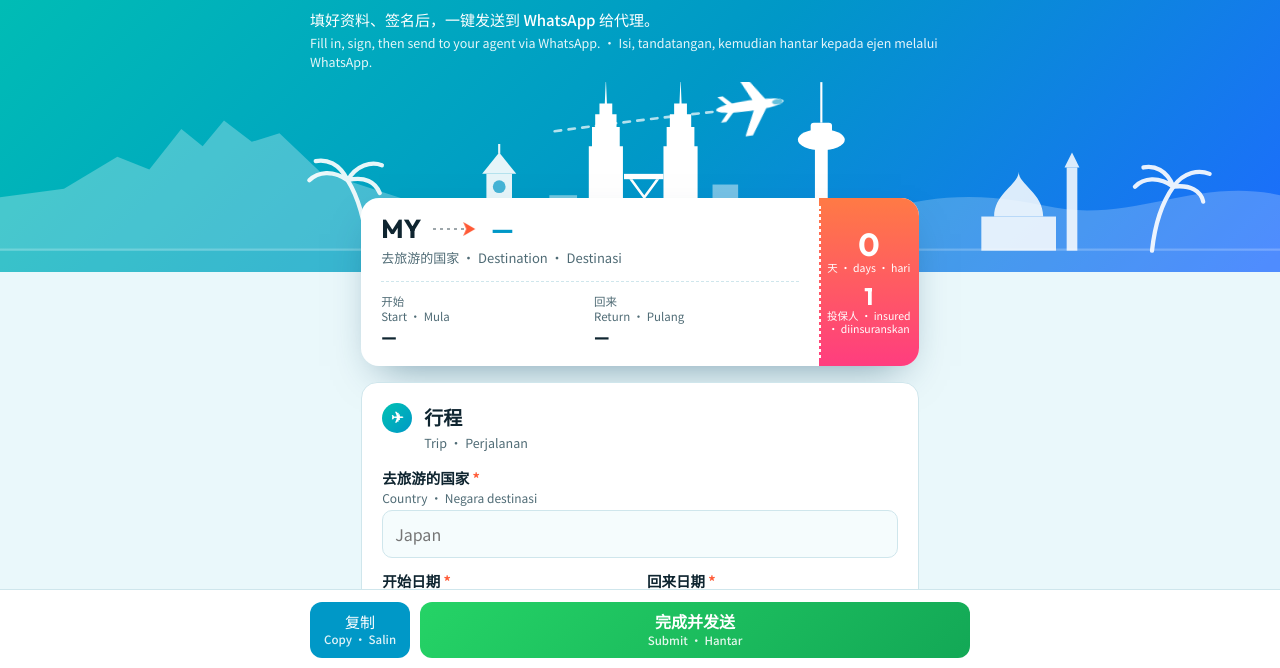
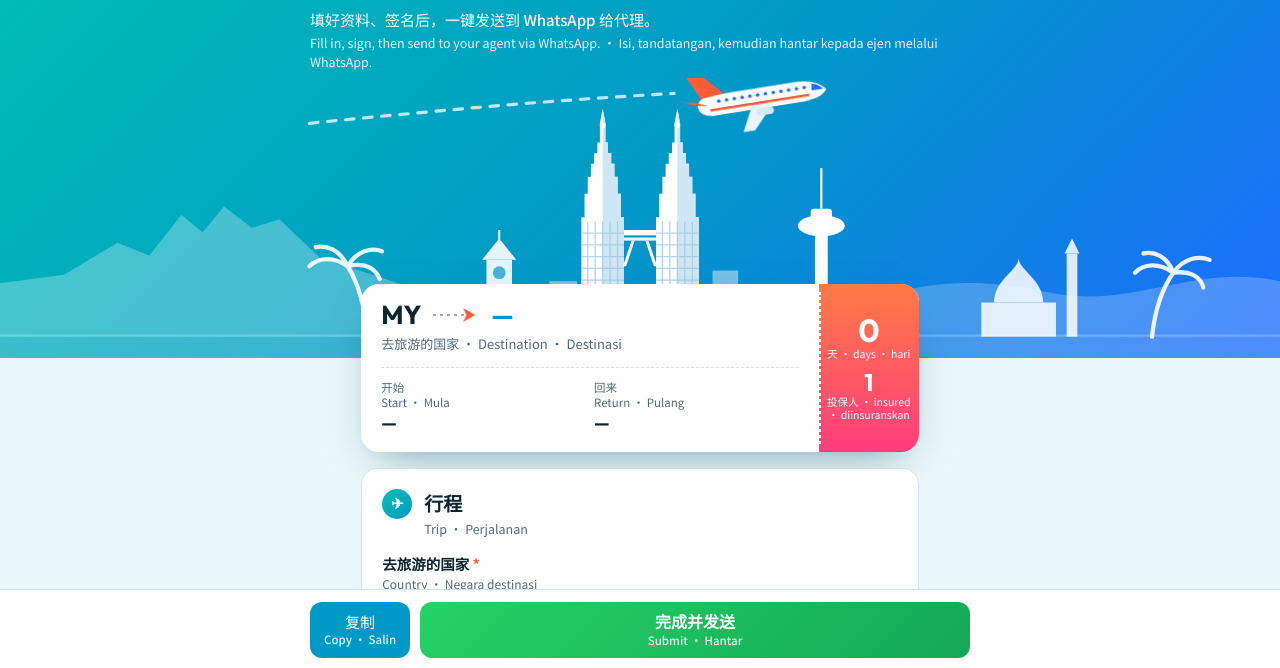
Before and after one commit to stevechua88-hub/CBL-GitHub, a plain HTML site: page agent/index.html in a window 1280 px wide. Shown: the part 130-798 px from the top of the page. Drawn offline with nearby package versions, Linux system fonts and the light colour scheme.

Commit message:
Header: bigger coloured airliner, redrawn Petronas Twin Towers (both versions)
Co-Authored-By: Claude Opus 5.5 <noreply@anthropic.com>
Claude-Session: https://claude.ai/code/session_01FDYrisCgJnuAGynfLqwCCk

```diff
--- a/agent/index.html
+++ b/agent/index.html
@@ -20,7 +20,7 @@
 :root[data-theme=light]{color-scheme:light}:root[data-theme=dark]{color-scheme:dark}
 *{box-sizing:border-box;min-width:0}
 body{margin:0;background:var(--bg);color:var(--ink);font:16px/1.5 "Noto Sans SC","Outfit",system-ui,sans-serif;overflow-x:clip}
-.top{background:linear-gradient(135deg,#00c2b2 0%,#0098c7 55%,#1e6bff 100%);color:#fff;padding:calc(26px + env(safe-area-inset-top)) max(5vw,16px) 200px;position:relative;overflow:hidden}
+.top{background:linear-gradient(135deg,#00c2b2 0%,#0098c7 55%,#1e6bff 100%);color:#fff;padding:calc(26px + env(safe-area-inset-top)) max(5vw,16px) 286px;position:relative;overflow:hidden}
 .top::after{content:"";position:absolute;right:-80px;top:-120px;width:220px;height:220px;opacity:.9;border-radius:50%;background:radial-gradient(circle,#ffe36e 0 38%,rgba(255,227,110,.25) 39% 60%,transparent 61%)}
 .top .in,.wrap{max-width:660px;margin:0 auto;position:relative;z-index:1}
 .brand{font:500 13px/1.3 "Outfit",sans-serif;opacity:.95;letter-spacing:.01em}
@@ -29,7 +29,7 @@ h1{font:700 clamp(30px,8vw,42px)/1.1 "Noto Sans SC",sans-serif;margin:10px 0 4px
 .lead{margin:12px 0 0;font-size:15px;font-weight:500}
 .lead span{display:block;font-size:12.5px;font-weight:400;opacity:.9;margin-top:3px}
 .wrap{padding:0 max(4vw,12px) 140px;margin-top:-74px}
-.sky{position:absolute;left:0;right:0;bottom:0;width:100%;height:190px;z-index:0;pointer-events:none}
+.sky{position:absolute;left:0;right:0;bottom:0;width:100%;height:280px;z-index:0;pointer-events:none}
 .contact{display:flex;flex-wrap:wrap;gap:8px;margin-top:14px}
 .contact a{display:inline-flex;align-items:center;gap:6px;background:rgba(255,255,255,.18);border:1px solid rgba(255,255,255,.5);color:#fff;text-decoration:none;border-radius:999px;padding:7px 13px;font:600 13.5px/1.2 "Outfit","Noto Sans SC",sans-serif}
 .contact a b{font-weight:700;letter-spacing:.02em}
@@ -199,7 +199,7 @@ button:focus-visible{outline:3px solid var(--coral);outline-offset:2px}
   <div class="h1s">Travel Insurance Application<br>Permohonan Insurans Perjalanan</div>
   <p class="lead">填好资料、签名后，一键发送到 WhatsApp 给代理。<span>Fill in, sign, then send to your agent via WhatsApp. · Isi, tandatangan, kemudian hantar kepada ejen melalui WhatsApp.</span></p>
 </div>
-<svg class="sky" viewBox="0 0 1200 190" preserveAspectRatio="xMidYMax slice" aria-hidden="true">
+<svg class="sky" viewBox="0 -90 1200 280" preserveAspectRatio="xMidYMax slice" aria-hidden="true">
   <rect x="0" y="168" width="1200" height="22" fill="#fff" opacity=".22"/>
   <!-- Mount Kinabalu + hills -->
   <path d="M0 170V120L60 112 110 82 140 94 170 56 190 72 210 48 236 68 262 60 300 96 380 122 420 170Z" fill="#fff" opacity=".28"/>
@@ -210,10 +210,16 @@ button:focus-visible{outline:3px solid var(--coral);outline-offset:2px}
   <g fill="#fff" opacity=".9"><rect x="425" y="132" width="86" height="38"/><rect x="456" y="98" width="24" height="34"/><path d="M452 98 468 78 484 98Z"/><rect x="467" y="70" width="2" height="9"/></g>
   <circle cx="468" cy="110" r="6" fill="#0098c7" opacity=".7"/>
   <!-- Petronas Twin Towers -->
-  <g fill="#fff">
-    <path d="M552 170V72h3V54h3V42h4V32h5l1-24 1 24h5v10h4v12h3v18h3v98Z"/>
-    <path d="M622 170V72h3V54h3V42h4V32h5l1-24 1 24h5v10h4v12h3v18h3v98Z"/>
-    <rect x="585" y="98" width="37" height="5"/><path d="M590 103 604 122 618 103h-3l-11 15-11-15Z"/>
+  <g class="twin">
+    <rect x="532" y="148" width="136" height="20" rx="3" fill="#fff" opacity=".85"/>
+    <polygon points="545,168 545,58 548,58 548,36 551,36 551,20 554,20 554,8 557,8 557,-2 560,-2 560,-12 562.4,-12 562.4,-30 565,-44 567.6,-30 567.6,-12 570,-12 570,-2 573,-2 573,8 576,8 576,20 579,20 579,36 582,36 582,58 585,58 585,168" fill="#fff"/><polygon points="565,168 585,168 585,58 582,58 582,36 579,36 579,20 576,20 576,8 573,8 573,-2 570,-2 570,-12 567.6,-12 567.6,-30 565,-44" fill="#cfe7f5"/>
+    <g stroke="#9fcbe4" stroke-width="1.2" opacity=".8"><line x1="551" y1="166" x2="551" y2="62"/><line x1="558" y1="166" x2="558" y2="62"/><line x1="565" y1="166" x2="565" y2="62"/><line x1="572" y1="166" x2="572" y2="62"/><line x1="579" y1="166" x2="579" y2="62"/><line x1="545" y1="150" x2="585" y2="150"/><line x1="545" y1="139" x2="585" y2="139"/><line x1="545" y1="128" x2="585" y2="128"/><line x1="545" y1="117" x2="585" y2="117"/><line x1="545" y1="106" x2="585" y2="106"/><line x1="545" y1="95" x2="585" y2="95"/><line x1="545" y1="84" x2="585" y2="84"/><line x1="545" y1="73" x2="585" y2="73"/></g>
+    <circle cx="565" cy="-28" r="2.6" fill="#fff"/>
+    <polygon points="615,168 615,58 618,58 618,36 621,36 621,20 624,20 624,8 627,8 627,-2 630,-2 630,-12 632.4,-12 632.4,-30 635,-44 637.6,-30 637.6,-12 640,-12 640,-2 643,-2 643,8 646,8 646,20 649,20 649,36 652,36 652,58 655,58 655,168" fill="#fff"/><polygon points="635,168 655,168 655,58 652,58 652,36 649,36 649,20 646,20 646,8 643,8 643,-2 640,-2 640,-12 637.6,-12 637.6,-30 635,-44" fill="#cfe7f5"/>
+    <g stroke="#9fcbe4" stroke-width="1.2" opacity=".8"><line x1="621" y1="166" x2="621" y2="62"/><line x1="628" y1="166" x2="628" y2="62"/><line x1="635" y1="166" x2="635" y2="62"/><line x1="642" y1="166" x2="642" y2="62"/><line x1="649" y1="166" x2="649" y2="62"/><line x1="615" y1="150" x2="655" y2="150"/><line x1="615" y1="139" x2="655" y2="139"/><line x1="615" y1="128" x2="655" y2="128"/><line x1="615" y1="117" x2="655" y2="117"/><line x1="615" y1="106" x2="655" y2="106"/><line x1="615" y1="95" x2="655" y2="95"/><line x1="615" y1="84" x2="655" y2="84"/><line x1="615" y1="73" x2="655" y2="73"/></g>
+    <circle cx="635" cy="-28" r="2.6" fill="#fff"/>
+    <g fill="#fff"><rect x="585" y="70" width="30" height="5"/><rect x="585" y="77" width="30" height="3" opacity=".9"/>
+    <path d="M592 80 584 104h3l8-24ZM608 80 616 104h-3l-8-24Z"/></g>
   </g>
   <!-- Menara KL -->
   <g fill="#fff"><rect x="764" y="74" width="12" height="96"/><ellipse cx="770" cy="66" rx="22" ry="10"/><rect x="760" y="50" width="20" height="10" rx="3"/><rect x="769" y="12" width="2" height="38"/></g>
@@ -225,12 +231,16 @@ button:focus-visible{outline:3px solid var(--coral);outline-offset:2px}
     <path d="M1080 170C1083 142 1090 124 1100 110"/><path d="M1100 110C1086 100 1072 102 1064 110M1100 110C1094 94 1082 90 1072 92M1100 110C1110 96 1124 94 1134 98M1100 110C1116 108 1126 114 1128 124"/>
   </g>
   <!-- aeroplane -->
-  <path d="M520 58C580 50 630 44 668 40" stroke="#fff" stroke-width="2.5" stroke-dasharray="6 7" fill="none" opacity=".7" stroke-linecap="round"/>
-  <g class="plane"><g transform="translate(700 36) rotate(-8)" fill="#fff">
-    <ellipse cx="0" cy="0" rx="32" ry="5"/>
-    <path d="M4-3-8-28h7L16-3ZM4 3-8 28h7L16 3Z"/>
-    <path d="M-20-2-29-12h5L-14-2ZM-20 2-29 12h5L-14 2Z"/>
-    <ellipse cx="26" cy="0" rx="5" ry="2.5" fill="#0098c7" opacity=".6"/>
+  <path d="M290 -30C410 -42 520 -52 632 -58" stroke="#fff" stroke-width="3" stroke-dasharray="8 9" fill="none" opacity=".75" stroke-linecap="round"/>
+  <g class="plane"><g transform="translate(708 -50) scale(.92) rotate(-9)">
+    <path d="M-62 -2C-62 -9-54-12-44-12H40C56-12 66-6 70 0 66 6 56 9 40 9H-44C-54 9-62 6-62-2Z" fill="#fff"/>
+    <path d="M-58-10-72-40h12l26 28Z" fill="#ff5a36"/>
+    <path d="M-60-3-76-8h10l14 6Z" fill="#ff5a36"/>
+    <path d="M-6 2 18 2-8 30h-12Z" fill="#e9f4fb"/>
+    <rect x="-4" y="9" width="18" height="7" rx="3.5" fill="#d7e9f3"/>
+    <path d="M-50 3H52" stroke="#ff5a36" stroke-width="2.5"/>
+    <g fill="#1e6bff"><circle cx="-40" cy="-5" r="1.8"/><circle cx="-32" cy="-5" r="1.8"/><circle cx="-24" cy="-5" r="1.8"/><circle cx="-16" cy="-5" r="1.8"/><circle cx="-8" cy="-5" r="1.8"/><circle cx="0" cy="-5" r="1.8"/><circle cx="8" cy="-5" r="1.8"/><circle cx="16" cy="-5" r="1.8"/><circle cx="24" cy="-5" r="1.8"/><circle cx="32" cy="-5" r="1.8"/><circle cx="40" cy="-5" r="1.8"/><circle cx="48" cy="-5" r="1.8"/></g>
+    <path d="M56-8C61-7 65-4 67-1H55Z" fill="#1e6bff"/>
   </g></g>
 </svg>
 </div>
```
Also changed, not shown: travel/index.html (+23 -13 lines).
